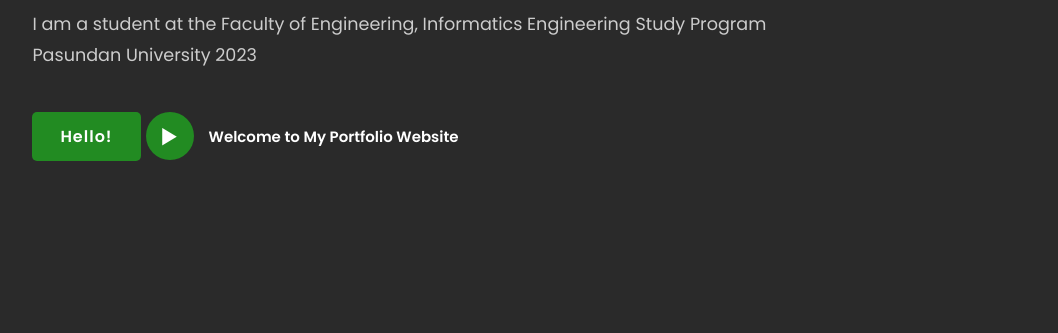
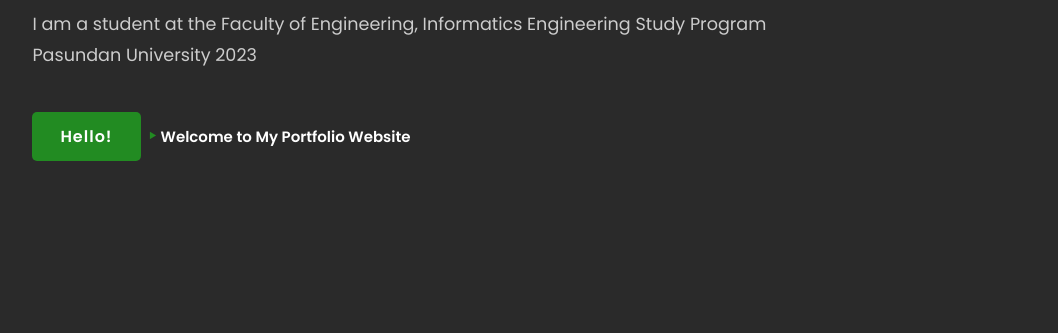
Before and after one commit to sachrulakbar21/itw2023_project1_233040036, a plain HTML site: page index.html in a window 1280 px wide. Shown: the part 467-800 px from the top of the page, without its empty margins (6-1064 px from the left). Drawn offline with nearby package versions, Linux system fonts and the light colour scheme.

Commit message:
mengerjakan tubes

```diff
--- a/css/style.css
+++ b/css/style.css
@@ -44,6 +44,8 @@ header{
   transition: all .45s ease;
 }
 
+
+/* navbar */
 .logo{
   color: var(--text-color);
   font-size: 18px;
@@ -78,6 +80,8 @@ span{
   margin-left: 25px;
   display: none;
 }
+
+/* end navbar */
 
 section{
   padding: 160px 120px;
@@ -169,19 +173,7 @@ margin-bottom: 40px;
   margin-left: 5px;
 }
 
-.btn2 span i{
-  height: 48px;
-  width: 48px;
-  background: var(--main-color);
-  color: var(--text-color);
-  display: flex;
-  align-items: center;
-  justify-content: center;
-  font-size: 35px;
-  border-radius: 50%;
-  margin-right: 15px;
-  transition: all .45s ease;
-}
+
 
 .btn2 span i:hover{
   transform: scale(1.1);
@@ -192,6 +184,8 @@ header.sticky {
   border-bottom: 1px solid #ffffff1a;
   padding: 12px 15%;
 }
+
+/* about */
 
 .about{
   display: grid;
@@ -224,6 +218,10 @@ header.sticky {
   line-height: 1.8;
   margin-bottom: 4rem;
 }
+
+/* end about */
+
+/* services */
 
 .services{
   background: var(--second-bg-color);
@@ -291,6 +289,7 @@ header.sticky {
   transform: translateY(-8px);
   cursor: pointer;
 }
+/* end services */
 
 /* Video */
 .portfolio-content{
@@ -316,6 +315,8 @@ header.sticky {
   display: block;
   transition: transform 0.5s;
 }
+
+/* end video */
 
 /* Contact */
 
```
